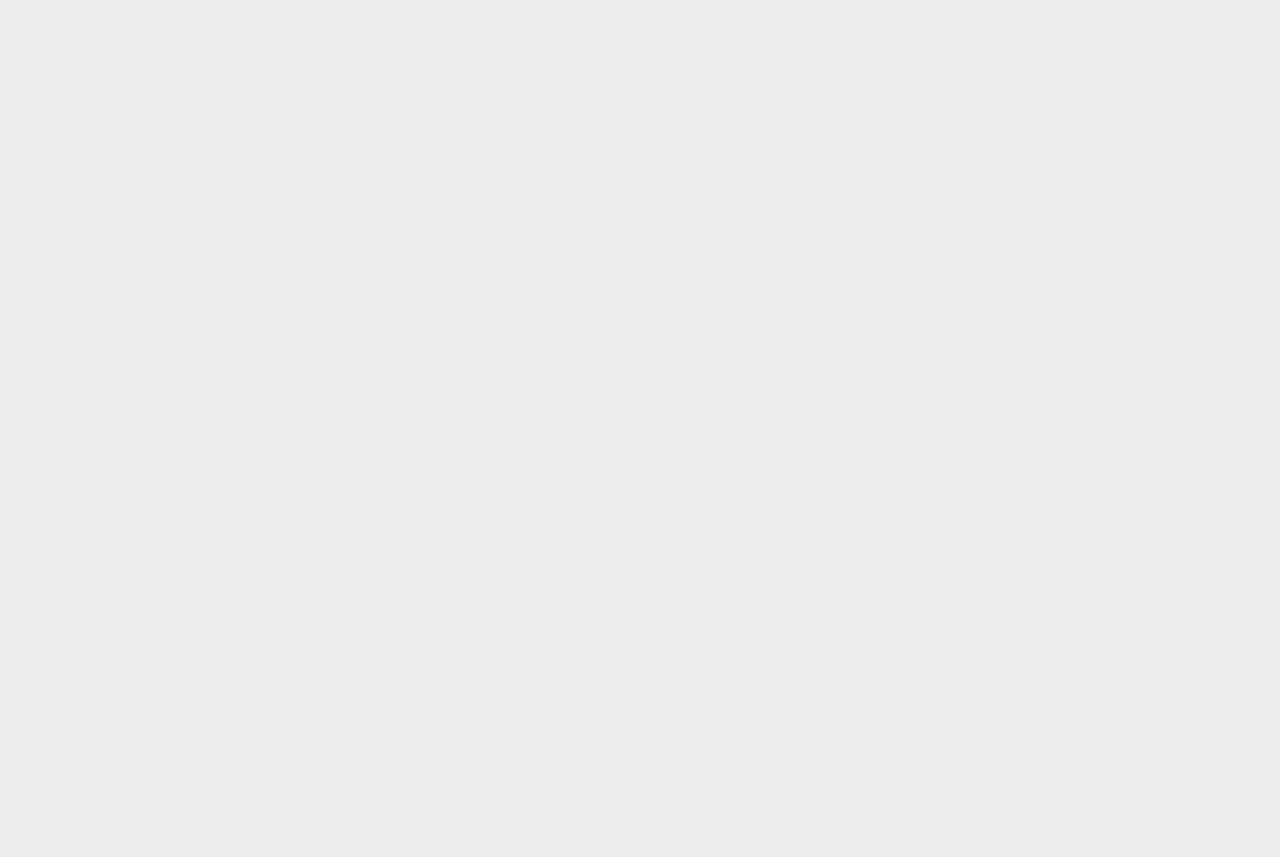
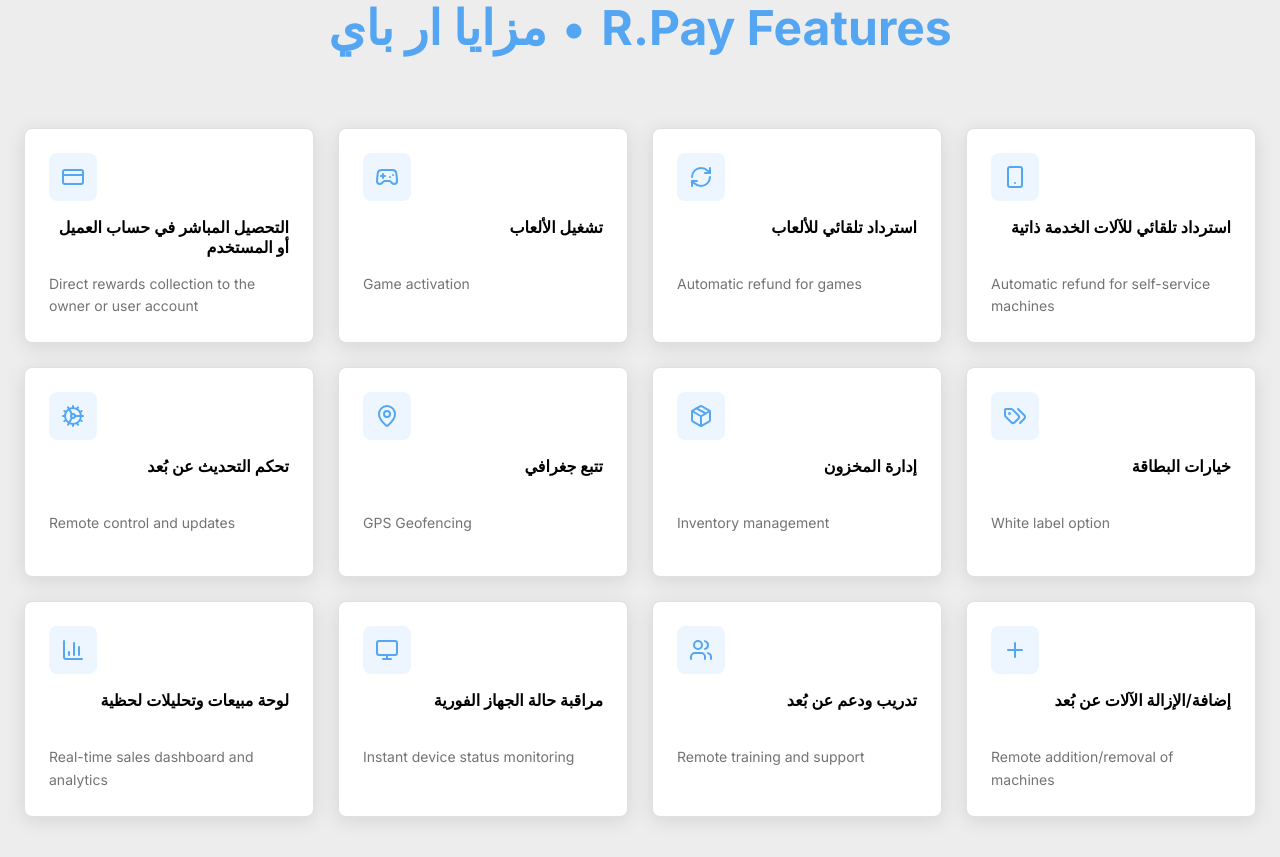
Before and after one commit to FerasKhalil/RPay--SA, a React (Vite) app: page / in a window 1280 px wide. Shown: the part 2860-3717 px from the top of the page. Before the commit the page ends 2756 px from the top, so only its background shows below. Built offline with nearby package versions, Linux system fonts and the light colour scheme.

Commit message:
Add features section
Adds the fifth section of the landing page, which displays R Pay features in a grid layout. The section includes bilingual text for each feature and is designed to be responsive.

```diff
--- /dev/null
+++ b/src/components/FeaturesSection.tsx
@@ -0,0 +1,165 @@
+import {
+  CreditCard,
+  Gamepad2,
+  RefreshCw,
+  Cog,
+  MapPin,
+  Package,
+  Tags,
+  BarChart3,
+  Monitor,
+  Users,
+  Plus,
+  Smartphone
+} from 'lucide-react';
+
+interface Feature {
+  id: string;
+  icon: React.ComponentType<{ className?: string }>;
+  titleAr: string;
+  titleEn: string;
+}
+
+const FeaturesSection = () => {
+  const features: Feature[] = [
+    {
+      id: 'direct-rewards',
+      icon: CreditCard,
+      titleAr: 'التحصيل المباشر في حساب العميل أو المستخدم',
+      titleEn: 'Direct rewards collection to the owner or user account'
+    },
+    {
+      id: 'game-activation',
+      icon: Gamepad2,
+      titleAr: 'تشغيل الألعاب',
+      titleEn: 'Game activation'
+    },
+    {
+      id: 'automatic-refund-games',
+      icon: RefreshCw,
+      titleAr: 'استرداد تلقائي للألعاب',
+      titleEn: 'Automatic refund for games'
+    },
+    {
+      id: 'automatic-refund-machines',
+      icon: Smartphone,
+      titleAr: 'استرداد تلقائي للآلات الخدمة ذاتية',
+      titleEn: 'Automatic refund for self-service machines'
+    },
+    {
+      id: 'remote-control',
+      icon: Cog,
+      titleAr: 'تحكم التحديث عن بُعد',
+      titleEn: 'Remote control and updates'
+    },
+    {
+      id: 'gps-geofencing',
+      icon: MapPin,
+      titleAr: 'تتبع جغرافي',
+      titleEn: 'GPS Geofencing'
+    },
+    {
+      id: 'inventory-management',
+      icon: Package,
+      titleAr: 'إدارة المخزون',
+      titleEn: 'Inventory management'
+    },
+    {
+      id: 'white-label',
+      icon: Tags,
+      titleAr: 'خيارات البطاقة',
+      titleEn: 'White label option'
+    },
+    {
+      id: 'real-time-dashboard',
+      icon: BarChart3,
+      titleAr: 'لوحة مبيعات وتحليلات لحظية',
+      titleEn: 'Real-time sales dashboard and analytics'
+    },
+    {
+      id: 'device-monitoring',
+      icon: Monitor,
+      titleAr: 'مراقبة حالة الجهاز الفورية',
+      titleEn: 'Instant device status monitoring'
+    },
+    {
+      id: 'remote-training',
+      icon: Users,
+      titleAr: 'تدريب ودعم عن بُعد',
+      titleEn: 'Remote training and support'
+    },
+    {
+      id: 'machine-management',
+      icon: Plus,
+      titleAr: 'إضافة/الإزالة الآلات عن بُعد',
+      titleEn: 'Remote addition/removal of machines'
+    }
+  ];
+
+  return (
+    <section className="w-full bg-background py-16 lg:py-24">
+      <div className="max-w-7xl mx-auto px-6">
+        {/* Section Header */}
+        <div className="text-center mb-16">
+          <h2
+            className="text-primary font-bold mb-4"
+            style={{
+              fontSize: '48px',
+              fontFamily: 'DIN Next LT Arabic, Inter, sans-serif'
+            }}
+          >
+            <span style={{ direction: 'rtl' }}>مزايا ار باي</span>
+            <span className="mx-4">•</span>
+            <span>R.Pay Features</span>
+          </h2>
+        </div>
+
+        {/* Features Grid */}
+        <div className="grid grid-cols-1 md:grid-cols-2 lg:grid-cols-4 gap-6">
+          {features.map((feature) => {
+            const IconComponent = feature.icon;
+            return (
+              <div
+                key={feature.id}
+                className="group bg-white rounded-lg p-6 shadow-soft hover:shadow-medium transition-all duration-300 border border-border hover:border-primary/20"
+              >
+                {/* Icon */}
+                <div className="mb-4">
+                  <div className="w-12 h-12 bg-primary/10 rounded-lg flex items-center justify-center group-hover:bg-primary/20 transition-colors duration-300">
+                    <IconComponent className="w-6 h-6 text-primary" />
+                  </div>
+                </div>
+
+                {/* Arabic Title */}
+                <h3
+                  className="text-foreground font-semibold mb-2 leading-tight"
+                  style={{
+                    direction: 'rtl',
+                    fontSize: '16px',
+                    fontFamily: 'DIN Next LT Arabic, Inter, sans-serif',
+                    minHeight: '48px'
+                  }}
+                >
+                  {feature.titleAr}
+                </h3>
+
+                {/* English Title */}
+                <p
+                  className="text-muted-foreground text-sm leading-relaxed"
+                  style={{
+                    fontFamily: 'Inter, sans-serif',
+                    minHeight: '40px'
+                  }}
+                >
+                  {feature.titleEn}
+                </p>
+              </div>
+            );
+          })}
+        </div>
+      </div>
+    </section>
+  );
+};
+
+export default FeaturesSection;
--- a/src/pages/Index.tsx
+++ b/src/pages/Index.tsx
@@ -3,6 +3,7 @@ import HeroSection from "@/components/HeroSection";
 import LogosSection from "@/components/LogosSection";
 import AboutSection from "@/components/AboutSection";
 import MissionSection from "@/components/MissionSection";
+import FeaturesSection from "@/components/FeaturesSection";
 
 const Index = () => {
   return (
@@ -12,6 +13,7 @@ const Index = () => {
       <LogosSection />
       <AboutSection />
       <MissionSection />
+      <FeaturesSection />
     </div>
   );
 };
```
